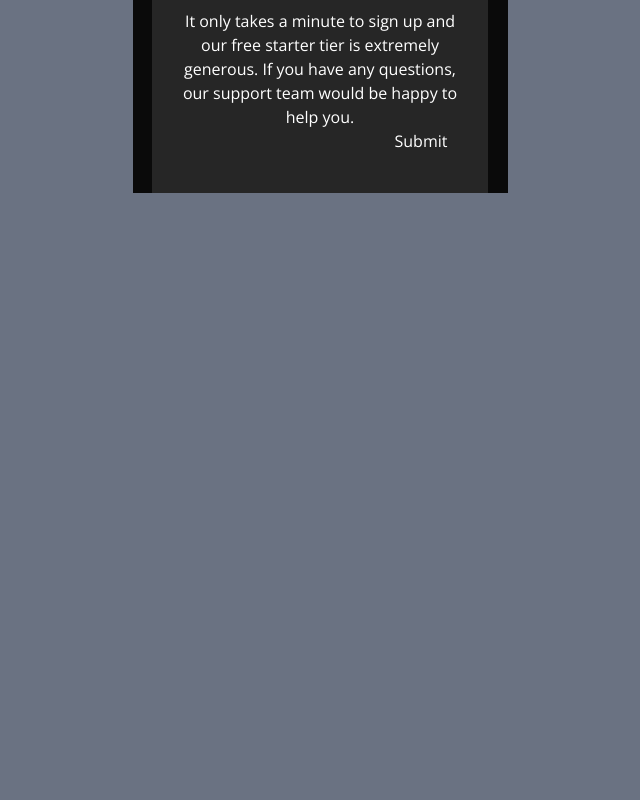
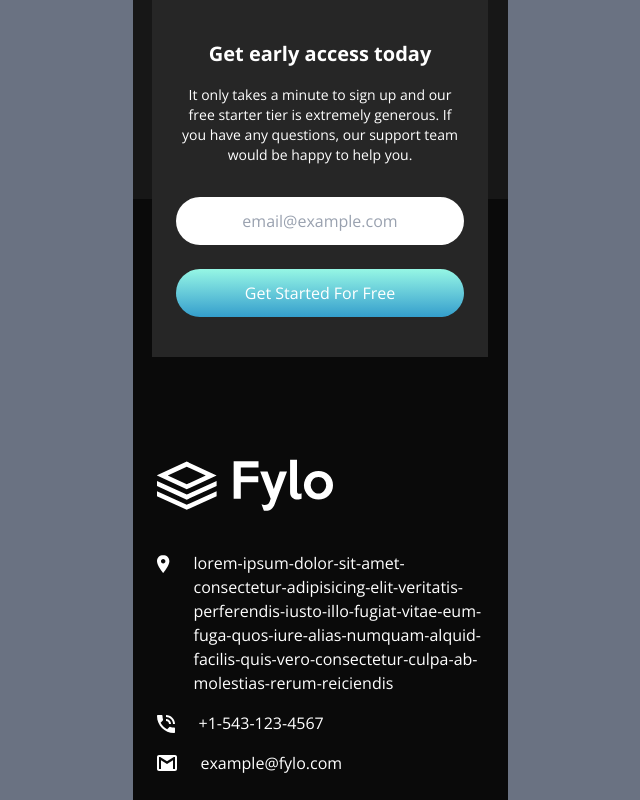
Before and after one commit to TUWINS/landing-page-live, a React (Vite) app: page / in a window 1280 px wide. Shown: the part 3260-4060 px from the top of the page, without its empty margins (320-960 px from the left). Before the commit the page ends 3753 px from the top, so only its background shows below. Built offline with nearby package versions, Linux system fonts and the light colour scheme; a web font is replaced by a local one.

Commit message:
first commit of the footer

```diff
--- a/src/App.tsx
+++ b/src/App.tsx
@@ -3,7 +3,9 @@ import {Header
     Features,
     MoreInformation,
     Testimonials,
-    Form
+    Form,
+    Footer
+
 } from "./components";
 
 function App() {
@@ -26,7 +28,7 @@ function App() {
             />
             </section>
 
-            <section className='bg-neutral-900 p-6'>
+            <section className='bg-neutral-900 p-6  border-White pb-[300px]'>
                 <Hero/>
 
                 <Features />
@@ -34,8 +36,9 @@ function App() {
                 <Testimonials />
             </section>
 
-            <section className="bg-neutral-950 ">
-           <Form />
+            <section className="bg-neutral-950 relative ">
+            <Form />
+            <Footer/>
             </section>
 
 
--- /dev/null
+++ b/src/components/footer.tsx
@@ -0,0 +1,46 @@
+import { ContactItem } from "./footer/contact-item"
+
+interface ContactInformation{
+    text:string,
+    inconUrl:string;
+    alt:string;
+}
+
+
+const contactInformation: ContactInformation []=[
+  {
+    text:'lorem-ipsum-dolor-sit-amet-consectetur-adipisicing-elit-veritatis-perferendis-iusto-illo-fugiat-vitae-eum-fuga-quos-iure-alias-numquam-alquid-facilis-quis-vero-consectetur-culpa-ab-molestias-rerum-reiciendis',
+    inconUrl:'/images/icon-location.svg',
+    alt:'location'
+  },
+  {
+    text:'+1-543-123-4567',
+    inconUrl:'/images/icon-phone.svg',
+    alt:'icon phone'
+  },
+  {
+    text:'example@fylo.com',
+    inconUrl:'/images/icon-email.svg',
+    alt:'icon email'
+  },
+
+]
+export const Footer = () => {
+  return (
+    <footer className='pt-[260px] pb-[300px] px-6'>
+        <img className='mb-10' src="/images/logo.svg" alt="Logo" />
+
+    <div className='flex flex-col gap-4' >
+
+
+
+      {
+          contactInformation.map
+          (contact=> (
+              <ContactItem key={contact.alt} {...contact} />
+            ))
+      }
+    </div>
+    </footer>
+  )
+}
--- /dev/null
+++ b/src/components/footer/contact-item.tsx
@@ -0,0 +1,16 @@
+interface Props{
+    text:string,
+    inconUrl:string;
+    alt:string;
+}
+
+export const ContactItem = ({text,inconUrl,alt}: Props) => {
+    return (
+    <div>
+    <div className='flex items-start gap-6'>
+        <img className='mt-1'src={inconUrl} alt={alt} />
+        <p >{text}</p>
+    </div>
+    </div>
+    )
+}
--- a/src/components/form.tsx
+++ b/src/components/form.tsx
@@ -1,17 +1,20 @@
+import {Button} from './button'
 
 export const Form = () => {
   return (
-    <div className='mb-[300px]  text-center  py-10 px-6 bg-neutral-800
-    roundes-[9px] w-[336px] mx-auto'>
+    <div className='mb-[300px] absolute top-[-200px] left-0 right-0  mx-auto text-center  py-10 px-6 bg-neutral-800
+    roundes-[9px] w-[336px] '>
     <h2 className='font-bold  mb-4 text-[1.25rem]'>
     Get early access today
     </h2>
-    <p>
+    <p className='text-sm mb-8'>
     It only takes a minute to sign up and our free starter tier is extremely generous. If you have any questions, our support team would be happy to help you.
     </p>
-    <form action="">
-    <input type="email" />
-    <button>Submit</button>
+    <form className='flex flex-col gap-6' action="">
+    <input className='bg-White rounded-3xl
+    placeholder:text-gray-400 text-center  h-12
+    ' type="email" placeholder='email@example.com' />
+    <Button text='Get Started For Free' />
     </form>
     </div>
 )
--- a/src/components/index.ts
+++ b/src/components/index.ts
@@ -6,3 +6,4 @@ export { Features } from "./feature";
 export {MoreInformation} from "./more-information";
 export {Testimonials} from "./testimonials";
 export {Form} from "./form";
+export {Footer} from "./footer";
```
